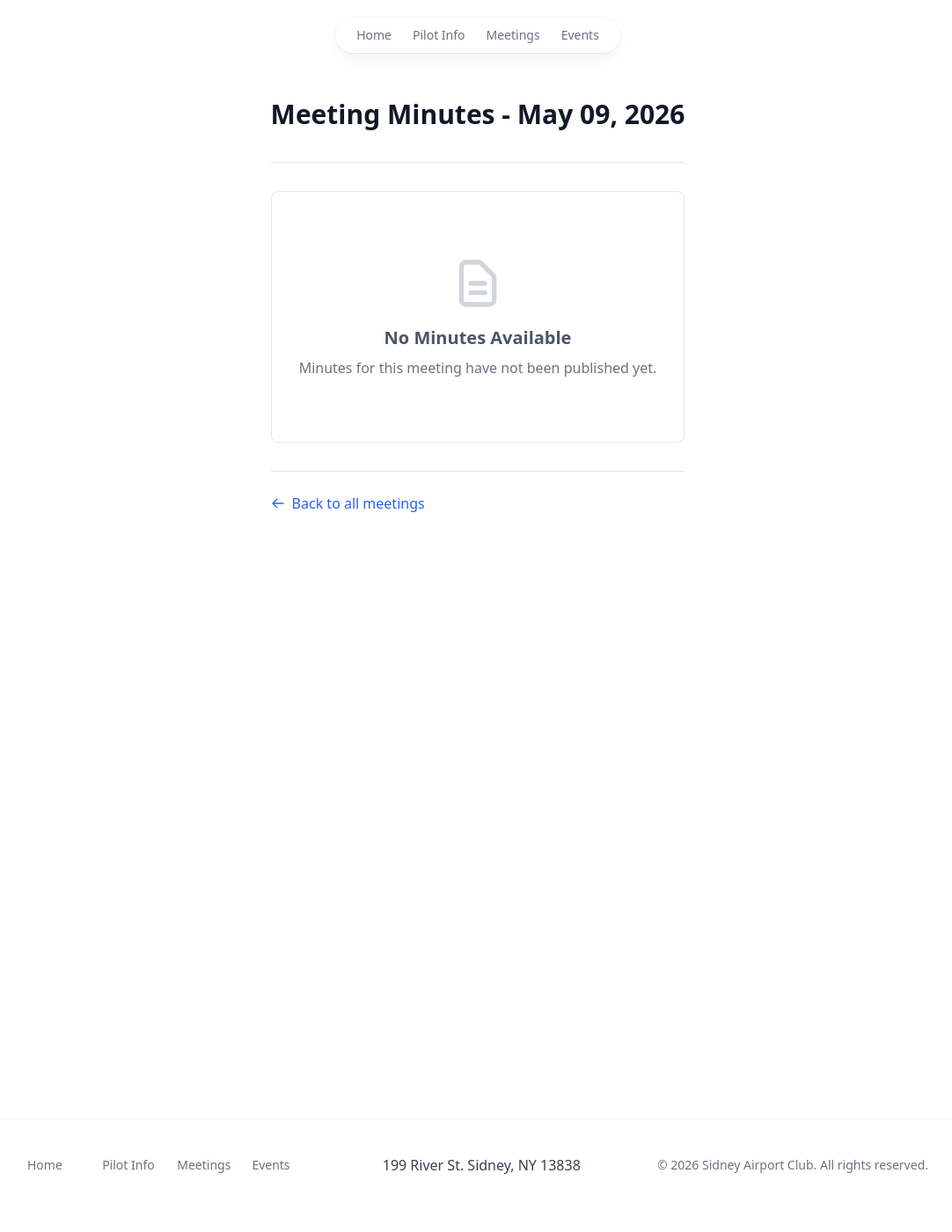
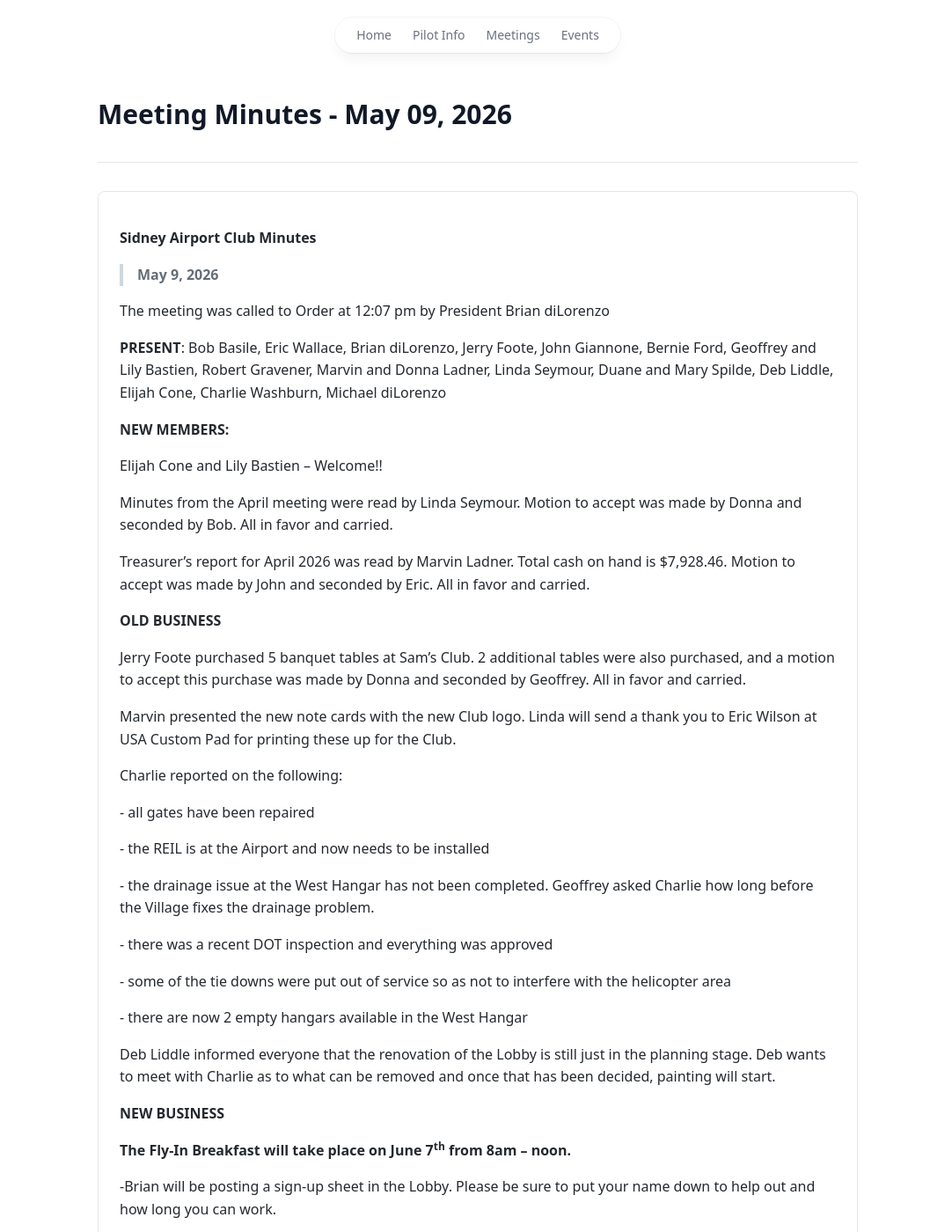
Before and after one commit to jmilljr24/sidney-airport-club, a Jekyll site: the page built from _meetings/2026-05-09.md, in a window 1280 px wide and 1400 px high. Shown: the whole window at 88% size, without its empty margins (97-1179 px from the left). Built offline with Jekyll 4.4.1, drawn with Linux system fonts in a browser that asks for light colours; some of the changed text lies outside the part shown.

Commit message:
Add new converted minutes and meeting files

```diff
--- /dev/null
+++ b/_includes/minutes/2026-05-09.md
@@ -0,0 +1,120 @@
+**Sidney Airport Club Minutes**
+
+> **May 9, 2026**
+
+The meeting was called to Order at 12:07 pm by President Brian diLorenzo
+
+**PRESENT**: Bob Basile, Eric Wallace, Brian diLorenzo, Jerry Foote,
+John Giannone, Bernie Ford, Geoffrey and Lily Bastien, Robert Gravener,
+Marvin and Donna Ladner, Linda Seymour, Duane and Mary Spilde, Deb
+Liddle, Elijah Cone, Charlie Washburn, Michael diLorenzo
+
+**NEW MEMBERS:**
+
+Elijah Cone and Lily Bastien – Welcome!!
+
+Minutes from the April meeting were read by Linda Seymour. Motion to
+accept was made by Donna and seconded by Bob. All in favor and carried.
+
+Treasurer’s report for April 2026 was read by Marvin Ladner. Total cash
+on hand is \$7,928.46. Motion to accept was made by John and seconded by
+Eric. All in favor and carried.
+
+**OLD BUSINESS**
+
+Jerry Foote purchased 5 banquet tables at Sam’s Club. 2 additional
+tables were also purchased, and a motion to accept this purchase was
+made by Donna and seconded by Geoffrey. All in favor and carried.
+
+Marvin presented the new note cards with the new Club logo. Linda will
+send a thank you to Eric Wilson at USA Custom Pad for printing these up
+for the Club.
+
+Charlie reported on the following:
+
+\- all gates have been repaired
+
+\- the REIL is at the Airport and now needs to be installed
+
+\- the drainage issue at the West Hangar has not been completed.
+Geoffrey asked Charlie how long before the Village fixes the drainage
+problem.
+
+\- there was a recent DOT inspection and everything was approved
+
+\- some of the tie downs were put out of service so as not to interfere
+with the helicopter area
+
+\- there are now 2 empty hangars available in the West Hangar
+
+Deb Liddle informed everyone that the renovation of the Lobby is still
+just in the planning stage. Deb wants to meet with Charlie as to what
+can be removed and once that has been decided, painting will start.
+
+**NEW BUSINESS**
+
+**The Fly-In Breakfast will take place on June 7<sup>th</sup> from 8am –
+noon.**
+
+-Brian will be posting a sign-up sheet in the Lobby. Please be sure to
+put your name down to help out and how long you can work.
+
+-Brian will design flyers and Marvin will have them made up
+
+-Bob will put the road signs out on Monday, June 1<sup>st</sup>
+
+-Brian will contact WCDO and Linda will contact Small Town Connects and
+the Walton Reporter
+
+-Bob will be talking to his nephew regarding the State Troopers bringing
+a display
+
+-Brian is going to check with the BOCES Security/Law Enforcement group
+to see if the class can help out at the breakfast
+
+-Linda will check on the Sidney Boy Scouts to see if they can also help
+out
+
+-Bernie will contact Boulder Oil
+
+-Jerry will contact Huff’s about the refrigerated truck
+
+-Marvin will get the cash needed for the breakfast
+
+-Marvin will purchase a new coffee pot
+
+-eggs need to be ordered from Club 55
+
+-Michael will be mixing pancakes again
+
+**A Breakfast Committee will meet to finalize all plans for the
+Fly-In.**
+
+Deb offered to pick out the flowers to be planted in the fence
+containers and at the Airport sign by the road. Linda offered to help.
+Deb stated that she would need \$200 to cover the expense of flowers. A
+motion to spend this amount was made by Bob and seconded by Jerry. All
+in favor and carried.
+
+The Airport Sign still needs to be stained before planting and before
+the Fly-In Breakfast.
+
+Geoffrey brought up the matter again about security for the planes and
+keeping the public from getting too close. This is an important issue
+and needs to be addressed before the event.
+
+Marvin reminded members that Club dues were due in April. If you haven’t
+paid yet, please be sure to pay at the next meeting. Dues can be sent by
+check to Marvin Ladner, 21 James Street, Sidney, NY 13838.
+
+**The next meeting is scheduled for Saturday, June 13<sup>th</sup> at
+noon.**
+
+Motion to adjourn the meeting was made by John and seconded by Eric. All
+in favor.
+
+Respectfully submitted,
+
+Linda Seymour
+
+05/09/26
--- a/_meetings/2026-05-09.md
+++ b/_meetings/2026-05-09.md
@@ -1,3 +1,4 @@
 ---
 date: 2026-05-09
+minutes_include: /minutes/2026-05-09.md
 ---
```
